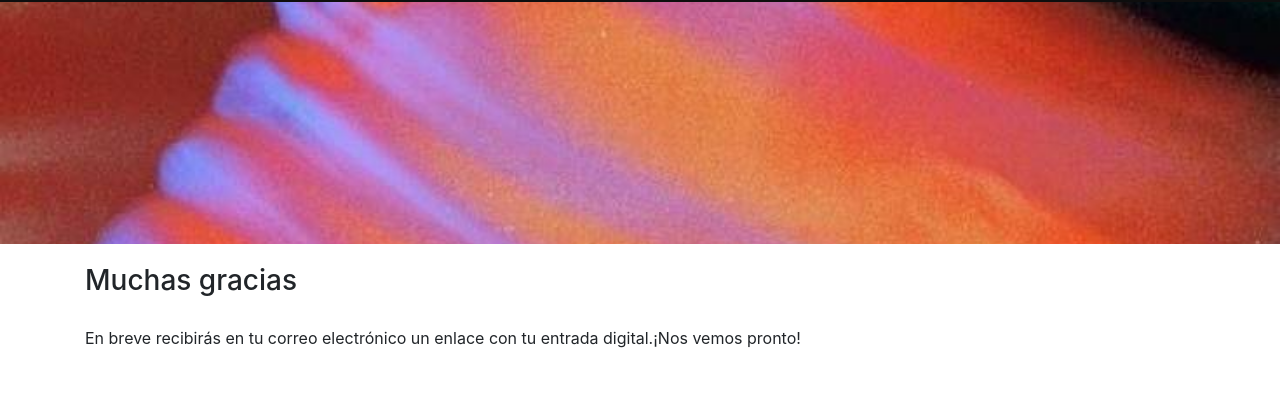
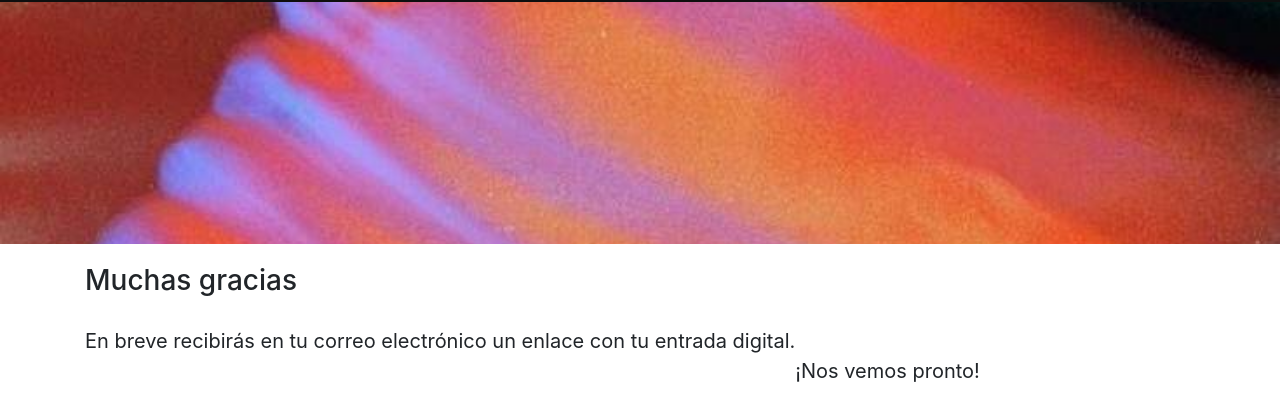
Before and after one commit to pabgn/pabgn.github.io, a plain HTML site: page thanks.html in a window 1280 px wide. Shown: the part 56-476 px from the top of the page. Drawn offline with nearby package versions, Linux system fonts and the light colour scheme.

Commit message:
Update thanks.html

```diff
--- a/thanks.html
+++ b/thanks.html
@@ -25,12 +25,12 @@
         <div class="row">
             <h3>Muchas gracias</h3>
         </div>
-        <div class="row" style="margin-top:20px;">
+        <div class="row" style="margin-top:20px; font-size:20px;">
             <p>
              En breve recibirás en tu correo electrónico un enlace con tu entrada digital.
             </p>
 
-            <p>¡Nos vemos pronto!</p>
+            <p><br>¡Nos vemos pronto!</p>
 
             </p>
         </div>
```
